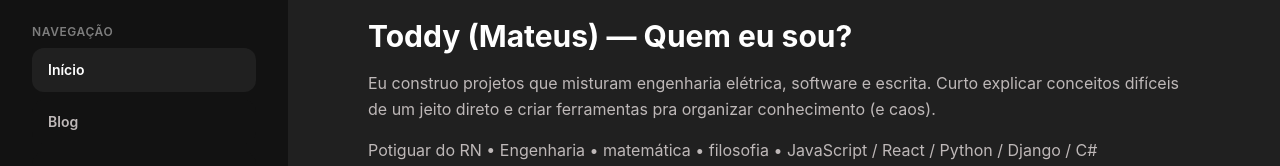
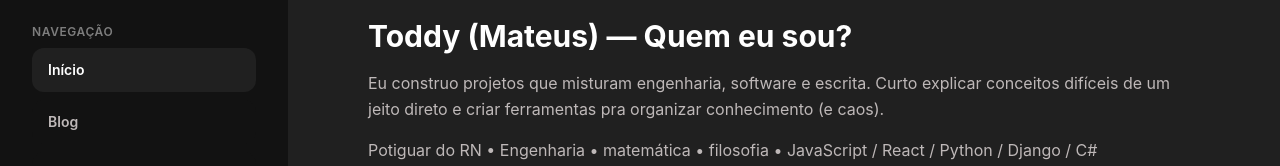
Before and after one commit to ToddynhoVT9/SiteToddy, a React (Vite) app: page / in a window 1280 px wide. Shown: the part 150-316 px from the top of the page. Built offline with nearby package versions, Linux system fonts and the light colour scheme.

Commit message:
hero text

```diff
--- a/src/components/Hero.jsx
+++ b/src/components/Hero.jsx
@@ -6,9 +6,9 @@ export default function Hero() {
       </h1>
 
       <p className="mt-4 text-[#beb8b8] leading-relaxed">
-        Eu construo projetos que misturam engenharia elétrica, software e
-        escrita. Curto explicar conceitos difíceis de um jeito direto e criar
-        ferramentas pra organizar conhecimento (e caos).
+        Eu construo projetos que misturam engenharia, software e escrita. Curto
+        explicar conceitos difíceis de um jeito direto e criar ferramentas pra
+        organizar conhecimento (e caos).
       </p>
 
       <p className="mt-4 text-[#beb8b8]">
```
